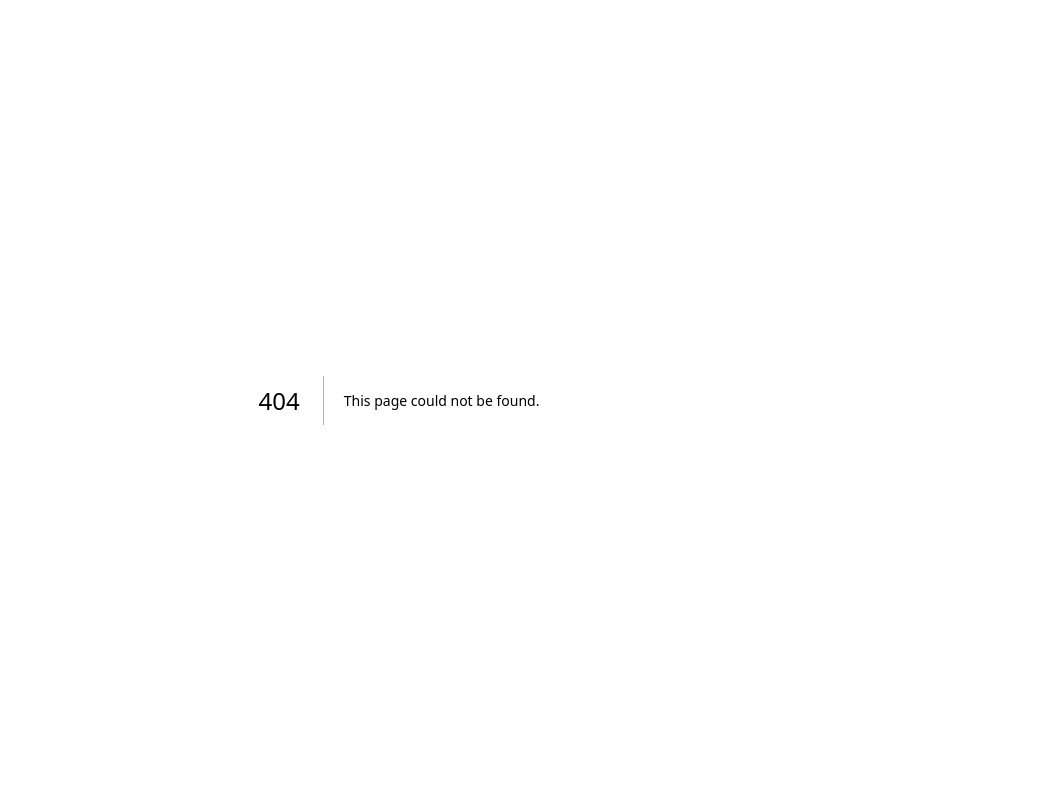
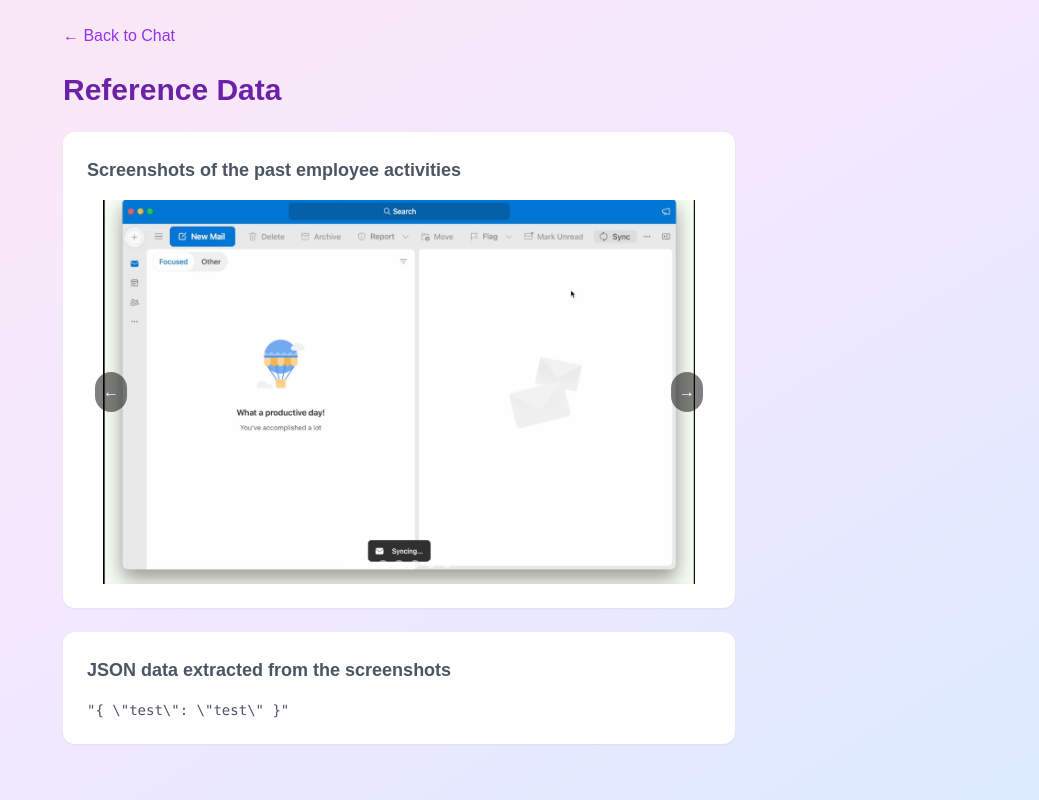
Before and after one commit to mariomeissner/joshu-assistant, a Next.js app: page /reference in a window 1280 px wide. Before the commit this address had no page. Shown: the whole page, without its empty margins (241-1280 px from the left). Built offline with nearby package versions, Linux system fonts and the light colour scheme.

Commit message:
Add initial reference data

```diff
--- /dev/null
+++ b/app/components/ImageCarousel.tsx
@@ -0,0 +1,63 @@
+"use client";
+
+import { useState } from "react";
+import Image, { StaticImageData } from "next/image";
+
+interface ImageCarouselProps {
+  images: StaticImageData[];
+}
+
+export default function ImageCarousel({ images }: ImageCarouselProps) {
+  const [currentIndex, setCurrentIndex] = useState(0);
+
+  const nextSlide = () => {
+    setCurrentIndex((prevIndex) =>
+      prevIndex === images.length - 1 ? 0 : prevIndex + 1,
+    );
+  };
+
+  const prevSlide = () => {
+    setCurrentIndex((prevIndex) =>
+      prevIndex === 0 ? images.length - 1 : prevIndex - 1,
+    );
+  };
+
+  return (
+    <div className="relative w-full h-64 md:h-96">
+      <div className="relative h-full w-full">
+        <Image
+          src={images[currentIndex]}
+          alt={`Slide ${currentIndex + 1}`}
+          fill
+          className="object-contain"
+        />
+      </div>
+
+      <button
+        onClick={prevSlide}
+        className="absolute left-2 top-1/2 transform -translate-y-1/2 bg-black/50 text-white p-2 rounded-full"
+      >
+        ←
+      </button>
+
+      <button
+        onClick={nextSlide}
+        className="absolute right-2 top-1/2 transform -translate-y-1/2 bg-black/50 text-white p-2 rounded-full"
+      >
+        →
+      </button>
+
+      <div className="absolute bottom-4 left-1/2 transform -translate-x-1/2 flex space-x-2">
+        {images.map((_, index) => (
+          <button
+            key={index}
+            onClick={() => setCurrentIndex(index)}
+            className={`w-2 h-2 rounded-full ${
+              index === currentIndex ? "bg-white" : "bg-white/50"
+            }`}
+          />
+        ))}
+      </div>
+    </div>
+  );
+}
--- /dev/null
+++ b/app/reference/page.tsx
@@ -0,0 +1,46 @@
+import Link from "next/link";
+import ImageCarousel from "../components/ImageCarousel";
+
+// Import your test images
+import s0 from "@/test_images/s0.png";
+import s1 from "@/test_images/s1.png";
+import s2 from "@/test_images/s2.png";
+import s3 from "@/test_images/s3.png";
+import s4 from "@/test_images/s4.png";
+import s5 from "@/test_images/s5.png";
+import s20 from "@/test_images/s20.png";
+
+export default function ReferencePage() {
+  const data = '{ "test": "test" }';
+  return (
+    <div className="min-h-screen p-6 bg-gradient-to-br from-pink-100 via-purple-100 to-blue-100">
+      <div className="max-w-2xl mx-auto">
+        <div className="mb-6">
+          <Link href="/" className="text-purple-600 hover:text-purple-800">
+            ← Back to Chat
+          </Link>
+        </div>
+
+        <h1 className="text-3xl font-bold mb-6 text-purple-800">
+          Reference Data
+        </h1>
+
+        <div className="bg-white rounded-xl shadow-sm p-6 mb-6">
+          <p className="text-lg font-semibold text-gray-600 mb-4">
+            Screenshots of the past employee activities
+          </p>
+          <ImageCarousel images={[s0, s1, s2, s3, s4, s5, s20]} />
+        </div>
+
+        <div className="bg-white rounded-xl shadow-sm p-6">
+          <h2 className="text-lg font-semibold text-gray-600 mb-4">
+            JSON data extracted from the screenshots
+          </h2>
+          <pre className="text-sm text-gray-600">
+            {JSON.stringify(data, null, 2)}
+          </pre>
+        </div>
+      </div>
+    </div>
+  );
+}
--- a/components/chat.tsx
+++ b/components/chat.tsx
@@ -33,7 +33,13 @@ export default function ChatPage() {
 
   return (
     <div className="fixed inset-0 flex flex-col items-center p-6 bg-gradient-to-br from-pink-100 via-purple-100 to-blue-100">
-      <h1 className="text-4xl font-bold mb-6 text-purple-800">Joshu</h1>
+      <h1 className="text-4xl font-bold mb-2 text-purple-800">Joshu</h1>
+      <a
+        href="/reference"
+        className="text-sm text-purple-600 hover:text-purple-800 underline mb-6"
+      >
+        View Reference Data
+      </a>
       <div className="w-full max-w-2xl flex-1 flex flex-col h-full">
         <CardContent className="p-6 space-y-6 flex-1 overflow-y-auto max-h-full">
           {messages
```
